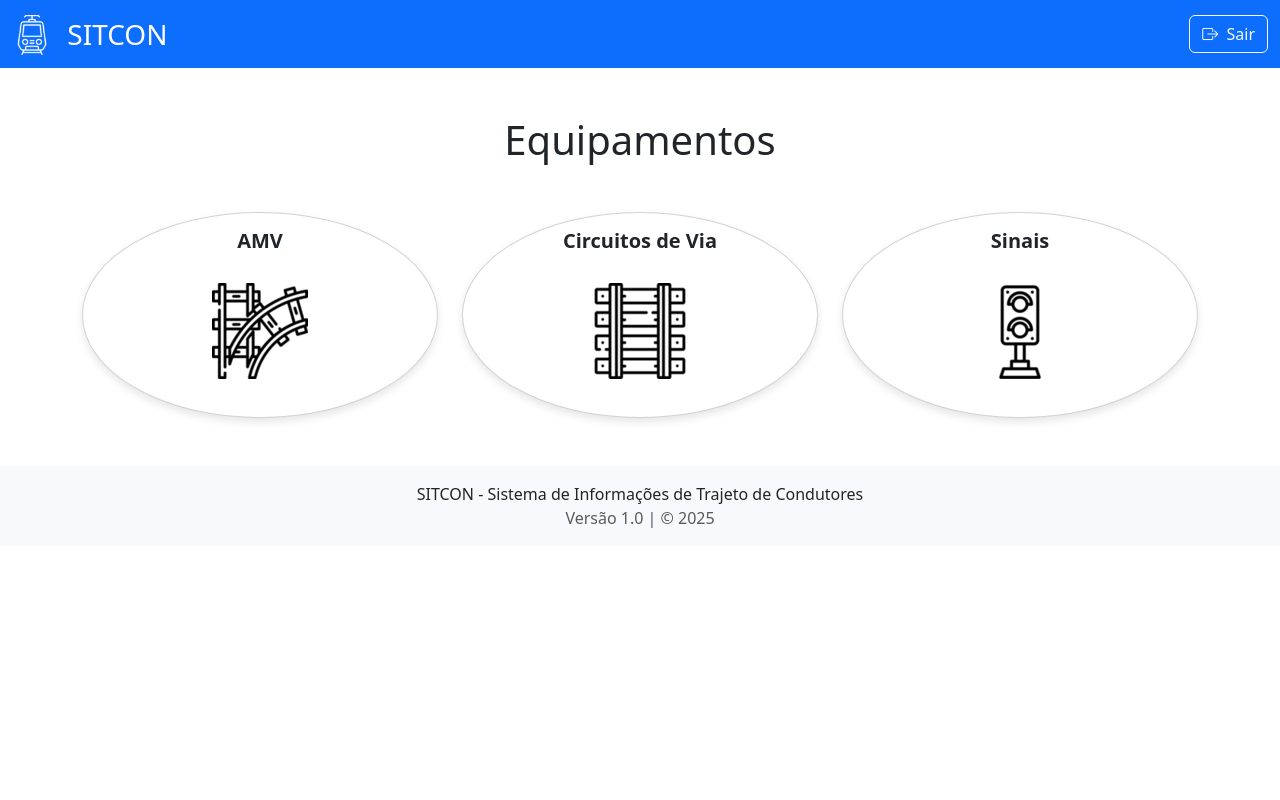
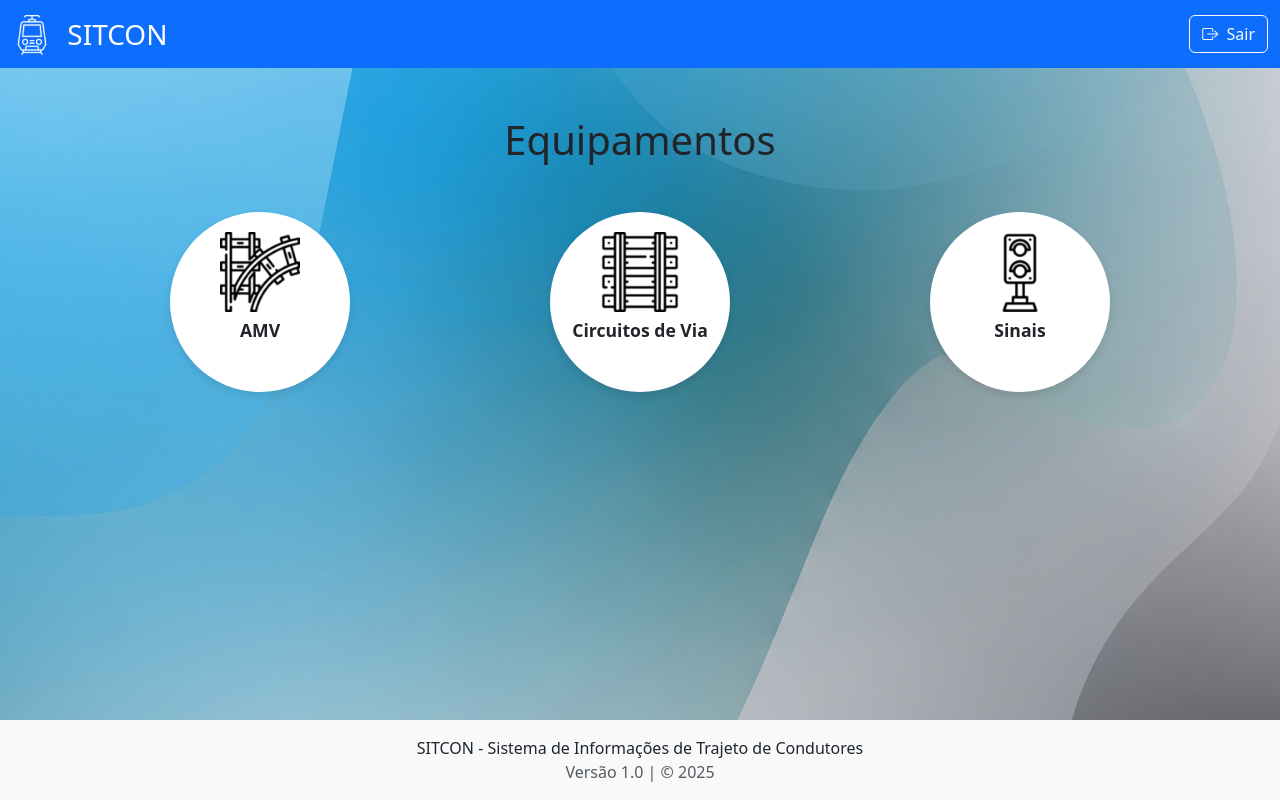
Before and after one commit to raonim/sitcon_v2.1, a Flask app: page /sitcon in a window 1280 px wide. Run offline with Flask 3, Linux system fonts and the light colour scheme; a user stored in the database is signed in.

Commit message:
background e ajustes

```diff
--- a/static/css/style.css
+++ b/static/css/style.css
@@ -1,4 +1,33 @@
-/* Estilos Gerais e de Componentes (extraídos de vários templates) */
+/* Estilos Gerais */
+
+
+
+
+html, body {
+    height: 100%;
+}
+
+
+body {
+    display: flex;
+    flex-direction: column;
+}
+
+.page-wrapper {
+    flex: 1;
+}
+
+
+body {
+    background-image: url('../images/fundo.png');
+    background-size: cover;
+    background-position: center center;
+    background-attachment: fixed;
+    background-color: #f8f9fa;
+}
+
+
+
 .card-header {
   font-size: 1.1rem;
 }
@@ -9,11 +38,50 @@
   margin-bottom: 30px;
 }
 
-.equipamento-card{
+/* Removemos qualquer estilo de fundo ou borda do card pai */
+.equipment-card {
+  background-color: transparent;
+  border: none;
+  box-shadow: none;
+  align-items: center; /* Centraliza o círculo dentro do card */
+}
+
+/* Esta é a nova regra que cria e centraliza o nosso círculo */
+.equipment-circle {
+  width: 180px;  /* Largura fixa para o círculo */
+  height: 180px; /* Altura fixa e igual para um círculo perfeito */
+
+  background-color: white; /* Fundo branco para o círculo */
+  border-radius: 50%; /* Transforma em círculo */
+
+  /* Centraliza o conteúdo (imagem e título) DENTRO do círculo */
+  display: flex;
+  flex-direction: column;
+  justify-content: center;
+  align-items: center;
+
+  /* Efeito de sombra e transição */
   box-shadow: 0 4px 8px rgba(0, 0, 0, 0.1);
-  height: 100%;
-  margin-bottom: 22px;
-  border-radius: 100%;
+  transition: transform 0.2s ease-in-out, box-shadow 0.2s ease-in-out;
+}
+
+/* Regra para controlar o tamanho da imagem DENTRO do círculo */
+.equipment-circle img {
+    max-width: 80px; /* Ajuste o tamanho da imagem como preferir */
+    height: auto;
+}
+
+/* Regra para o título DENTRO do círculo */
+.equipment-circle .card-title {
+    font-size: 1.1rem;
+    margin-top: 0.5rem;
+}
+
+
+/* O efeito de hover agora é aplicado diretamente no círculo */
+.card-link:hover .equipment-circle {
+  transform: translateY(-5px);
+  box-shadow: 0 8px 16px rgba(0, 0, 0, 0.2);
 }
 
 .card-link {
--- a/templates/base.html
+++ b/templates/base.html
@@ -11,6 +11,7 @@
 
 </head>
 <body>
+  <div class="page-wrapper">
     <nav class="navbar bg-primary navbar-dark">
       <div class="container-fluid">
         <a class="navbar-brand" href="{{ url_for('sitcon') }}" style="font-size: 28px">
@@ -47,7 +48,7 @@
 
         {% block content %}{% endblock %}
     </div>
-
+  </div>
     <footer class="mt-5 py-3 bg-light">
       <div class="container text-center">
         <p class="mb-0">SITCON - Sistema de Informações de Trajeto de Condutores</p>
--- a/templates/sitcon.html
+++ b/templates/sitcon.html
@@ -5,18 +5,14 @@
 {% block content %}
 <h1 class="text-center mb-5">Equipamentos</h1>
 
-<div class="row justify-content-center">
+<div class="row justify-content-center text-center">
+
   <div class="col-md-4">
     <a href="/amv" class="card-link">
-    <div class="card h-100 card-hover-effect image-hover equipamento-card">
-      <div class="card-body text-center">
-        <h5 class="card-title">AMV</h5>
-          <img
-            src="{{ url_for('static', filename='images/amv.png') }}"
-            alt=""
-            class="img-fluid rounded"
-            style="max-width: 200px"
-          />
+      <div class="card equipment-card">
+        <div class="equipment-circle">
+          <img src="{{ url_for('static', filename='images/amv.png') }}" alt="AMV" />
+          <h5 class="card-title mt-2">AMV</h5>
         </div>
       </div>
     </a>
@@ -24,34 +20,25 @@
 
   <div class="col-md-4">
     <a href="/cdv" class="card-link">
-    <div class="card h-100 card-hover-effect image-hover equipamento-card">
-      <div class="card-body text-center">
-        <h5 class="card-title">Circuitos de Via</h5>
-          <img
-            src="{{ url_for('static', filename='images/cdv.png') }}"
-            alt="Acessar CDV"
-            class="img-fluid rounded"
-            style="max-width: 200px"
-          />
+      <div class="card equipment-card">
+        <div class="equipment-circle">
+          <img src="{{ url_for('static', filename='images/cdv.png') }}" alt="CDV" />
+          <h5 class="card-title mt-2">Circuitos de Via</h5>
         </div>
       </div>
     </a>
   </div>
 
   <div class="col-md-4">
-    <a href="sinais" class="card-link">
-    <div class="card h-100 card-hover-effect image-hover equipamento-card">
-      <div class="card-body text-center">
-        <h5 class="card-title">Sinais</h5>
-          <img
-            src="{{ url_for('static', filename='images/sinal.png') }}"
-            alt="Acessar Sinais"
-            class="img-fluid rounded"
-            style="max-width: 200px"
-          />
+    <a href="/sinais" class="card-link">
+      <div class="card equipment-card">
+        <div class="equipment-circle">
+          <img src="{{ url_for('static', filename='images/sinal.png') }}" alt="Sinais" />
+          <h5 class="card-title mt-2">Sinais</h5>
         </div>
       </div>
     </a>
   </div>
+
 </div>
 {% endblock %}
```
Also changed, not shown: other parts of static/css/style.css (+27 -19 lines), static/images/fundo.png (added). Lines whose indentation alone changed are shown as unchanged.
